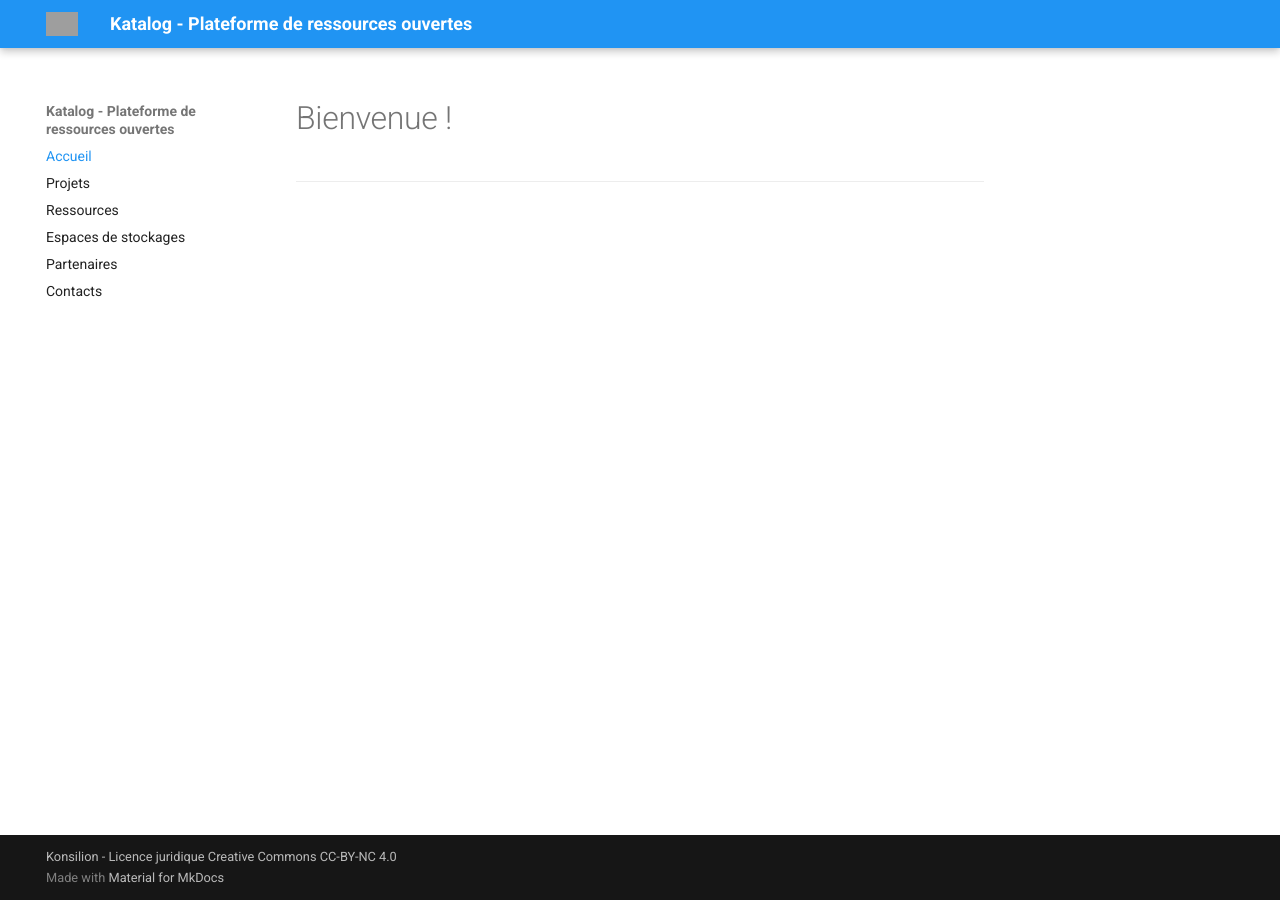
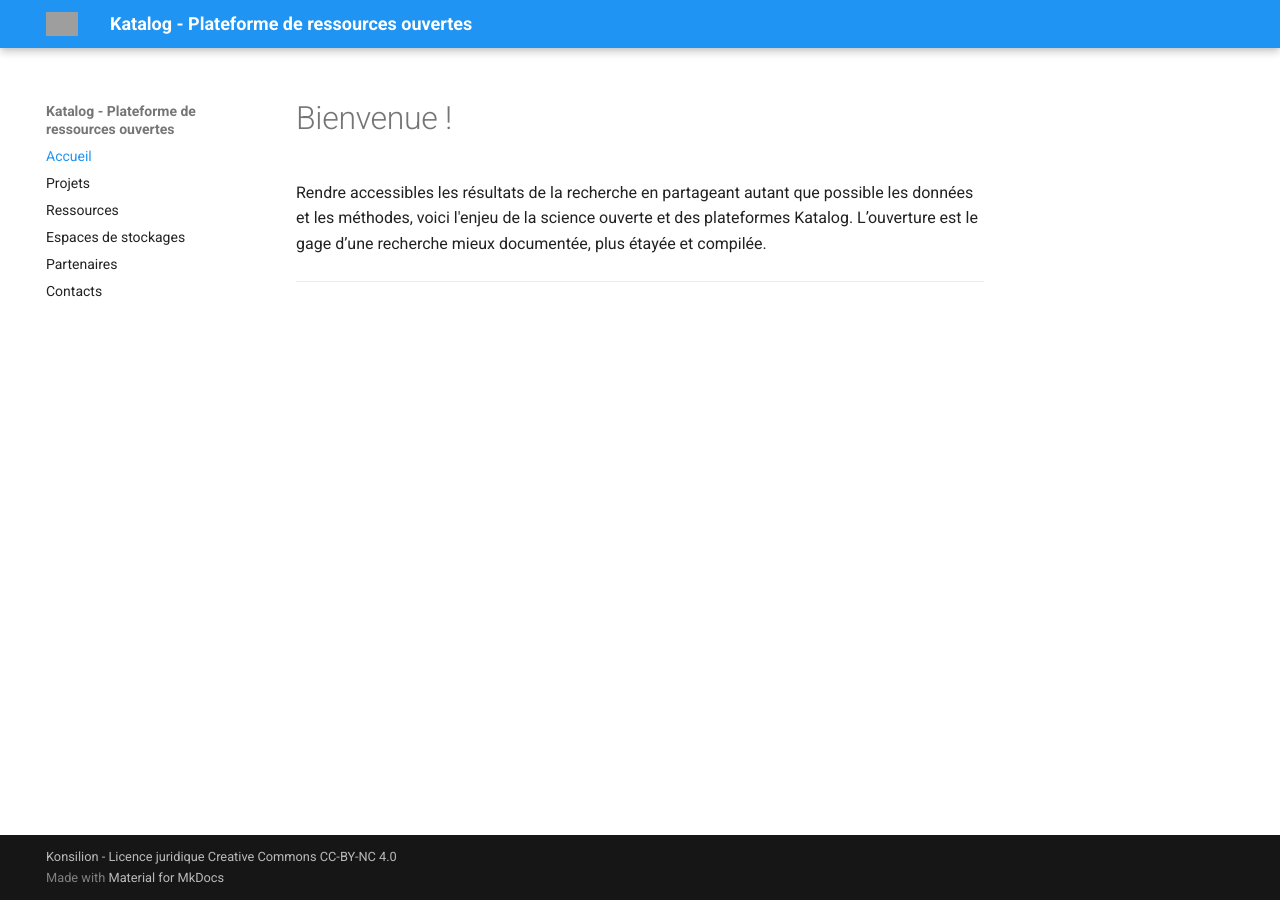
Before and after one commit to Konsilion/katalog-template, an MkDocs documentation site: the page built from docs/index.md, in a window 1280 px wide. Built offline with MkDocs 1.6.1 and Material for MkDocs 9.7.7, drawn with Linux system fonts in a browser that asks for light colours; grey boxes are pictures that could not be loaded.

Commit message:
Update index.md

```diff
--- a/docs/index.md
+++ b/docs/index.md
@@ -1,8 +1,6 @@
 # Bienvenue !
 
-
-
-
+Rendre accessibles les résultats de la recherche en partageant autant que possible les données et les méthodes, voici l'enjeu de la science ouverte et des plateformes Katalog. L’ouverture est le gage d’une recherche mieux documentée, plus étayée et compilée.
 
 
 
```
